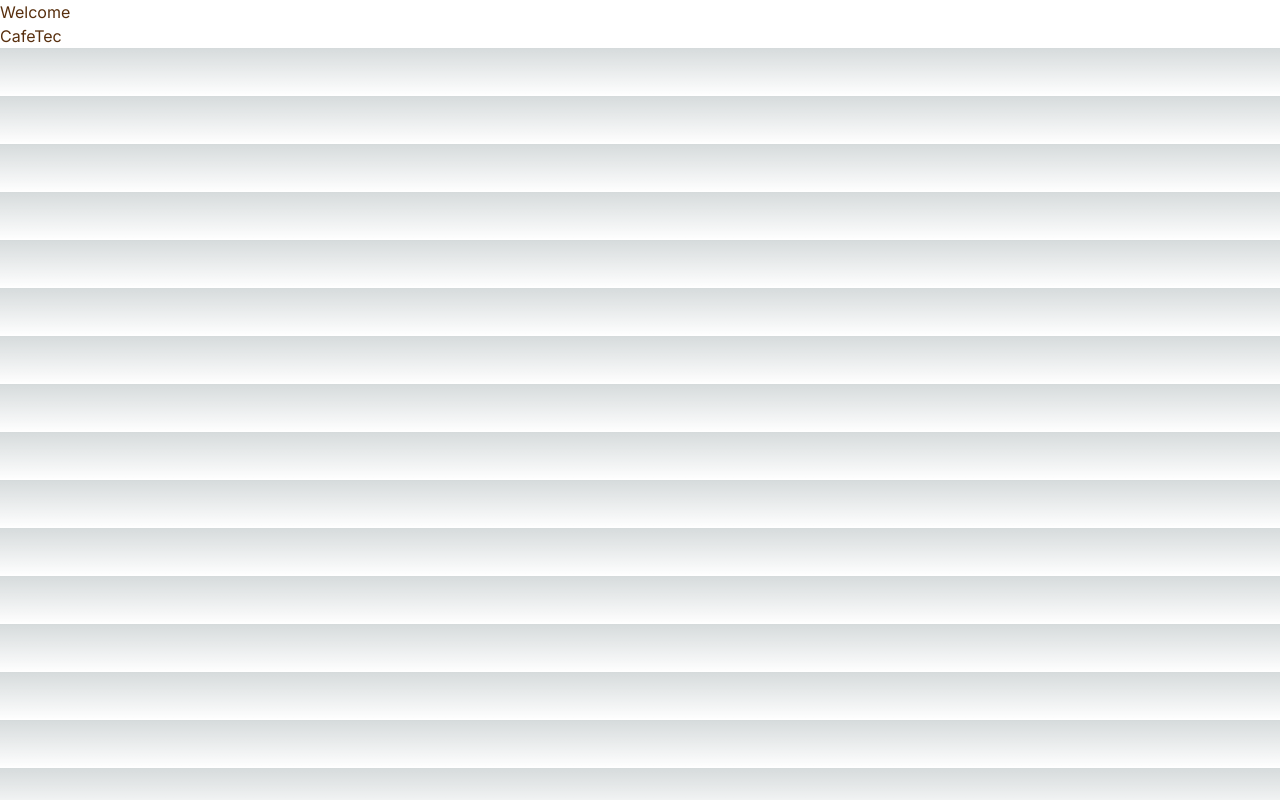
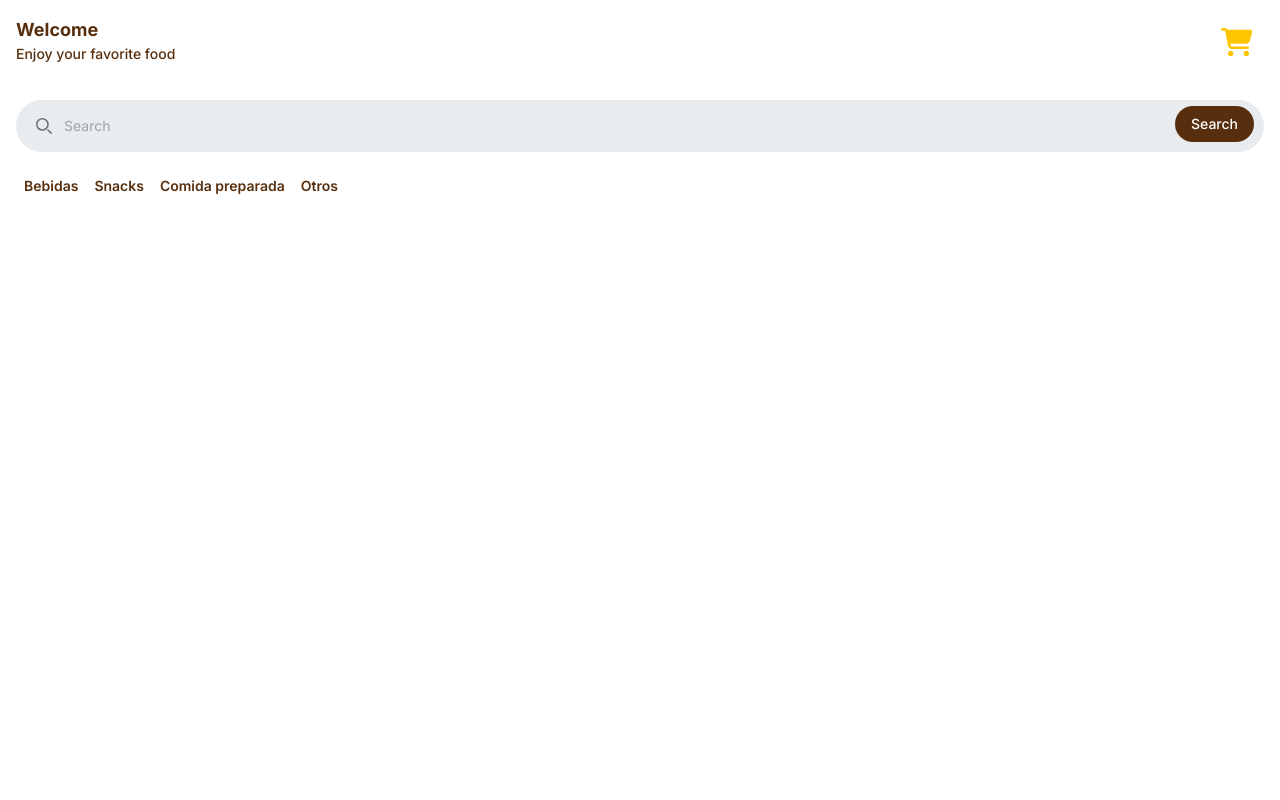
Before and after one commit to Magi3654/cafetec, a Next.js app: page /main in a window 1280 px wide. Built offline with nearby package versions, Linux system fonts and the light colour scheme.

Commit message:
add menu & search component

```diff
--- a/src/app/main/page.jsx
+++ b/src/app/main/page.jsx
@@ -1,12 +1,21 @@
 import React from 'react'
+import Menu from '../menu/page'
+import Search from '../search/page'
 
 const Main = () => {
     return (
-        <div className="bg-white">
-            <div className="flex flex-col">
-                <p className="text-brown">Welcome</p>
-                <p className="text-brown">CafeTec</p>
+        <div className="bg-white h-screen flex flex-col">
+            <div className='flex'>
+                <div className="flex flex-col m-4 flex-1">
+                    <p className="text-brown text-lg font-bold">Welcome</p>
+                    <p className="text-brown text-sm font-medium">Enjoy your favorite food</p>
+                </div>
+                <svg xmlns="http://www.w3.org/2000/svg" viewBox="0 0 576 512" className='h-7 m-7' fill='#ffc600'>
+                    <path d="M0 24C0 10.7 10.7 0 24 0H69.5c22 0 41.5 12.8 50.6 32h411c26.3 0 45.5 25 38.6 50.4l-41 152.3c-8.5 31.4-37 53.3-69.5 53.3H170.7l5.4 28.5c2.2 11.3 12.1 19.5 23.6 19.5H488c13.3 0 24 10.7 24 24s-10.7 24-24 24H199.7c-34.6 0-64.3-24.6-70.7-58.5L77.4 54.5c-.7-3.8-4-6.5-7.9-6.5H24C10.7 48 0 37.3 0 24zM128 464a48 48 0 1 1 96 0 48 48 0 1 1 -96 0zm336-48a48 48 0 1 1 0 96 48 48 0 1 1 0-96z"/>
+                </svg>
             </div>
+            <Search></Search>
+            <Menu></Menu>
         </div>
     )
 }
--- /dev/null
+++ b/src/app/menu/page.jsx
@@ -0,0 +1,27 @@
+import React from 'react'
+import Link from 'next/link';
+
+const Menu = () => {
+    return (
+        <div className="flex overflow-x-scroll font-semibold text-center mx-4">
+            <Link href={'#'}>
+                <p className='text-sm text-brown m-2'>Bebidas</p>
+            </Link>
+
+            <Link href={'#'}>
+                <p className='text-sm text-brown  m-2'>Snacks</p>
+            </Link>
+
+            <Link href={'#'}>
+                <p className='text-sm text-brown  m-2'>Comida preparada</p>
+            </Link>
+
+            <Link href={'#'}>
+                <p className='text-sm text-brown  m-2'>Otros</p>
+            </Link>
+
+        </div>
+    )
+}
+
+export default Menu
--- /dev/null
+++ b/src/app/search/page.jsx
@@ -0,0 +1,21 @@
+import React from 'react'
+import Link from 'next/link';
+
+const Search = () => {
+    return (
+        <form className='m-4'>
+            <label for="search" className="mb-2 text-sm font-medium text-gray-900 sr-only dark:text-white">Search</label>
+            <div className="relative">
+                <div className="absolute inset-y-0 start-0 flex items-center ps-3 pointer-events-none">
+                    <svg className="w-4 h-4 ml-2 text-darkGray" aria-hidden="true" xmlns="http://www.w3.org/2000/svg" fill="none" viewBox="0 0 20 20">
+                        <path stroke="currentColor" stroke-linecap="round" stroke-linejoin="round" stroke-width="2" d="m19 19-4-4m0-7A7 7 0 1 1 1 8a7 7 0 0 1 14 0Z"/>
+                    </svg>
+                </div>
+                <input type="search" id="search" className="block w-full p-4 ps-12 text-sm text-gray-900 rounded-full bg-gray focus:ring-blue-500 focus:border-blue-500 dark:bg-gray-700 dark:border-gray-600 dark:placeholder-gray-400 dark:text-white dark:focus:ring-blue-500 dark:focus:border-blue-500" placeholder="Search" required />
+                <button type="submit" className="text-white absolute end-2.5 bottom-2.5 bg-brown focus:ring-4 focus:outline-none focus:ring-blue-300 font-medium rounded-full text-sm px-4 py-2">Search</button>
+            </div>
+        </form>
+    )
+}
+
+export default Search
--- a/tailwind.config.js
+++ b/tailwind.config.js
@@ -17,6 +17,8 @@ module.exports = {
       yellow: '#ffc600',
       brown: '#582f0e',
       white: '#fff',
+      gray: '#e9ecef',
+      darkGray: '#6c757d',
     },
   },
   plugins: [],
```
